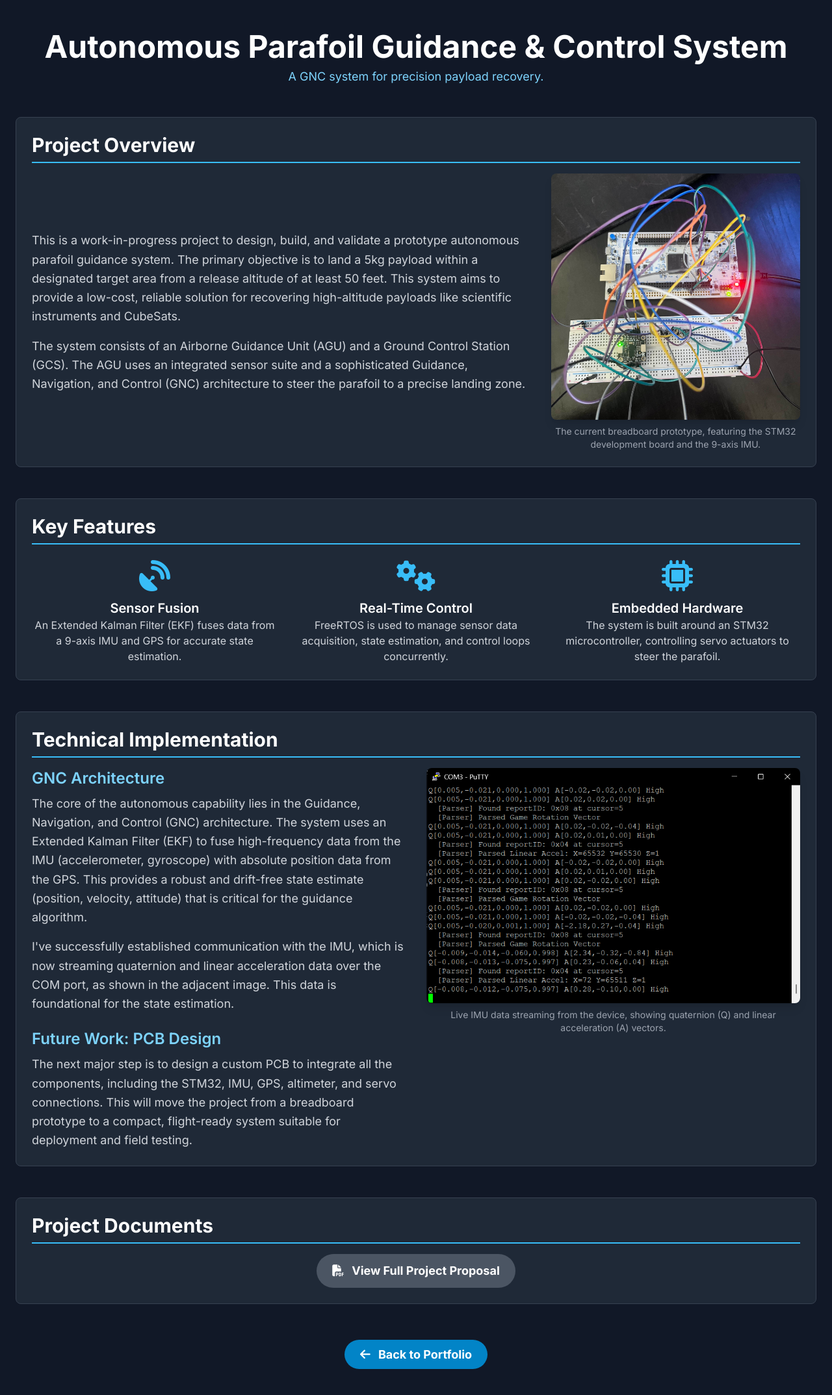
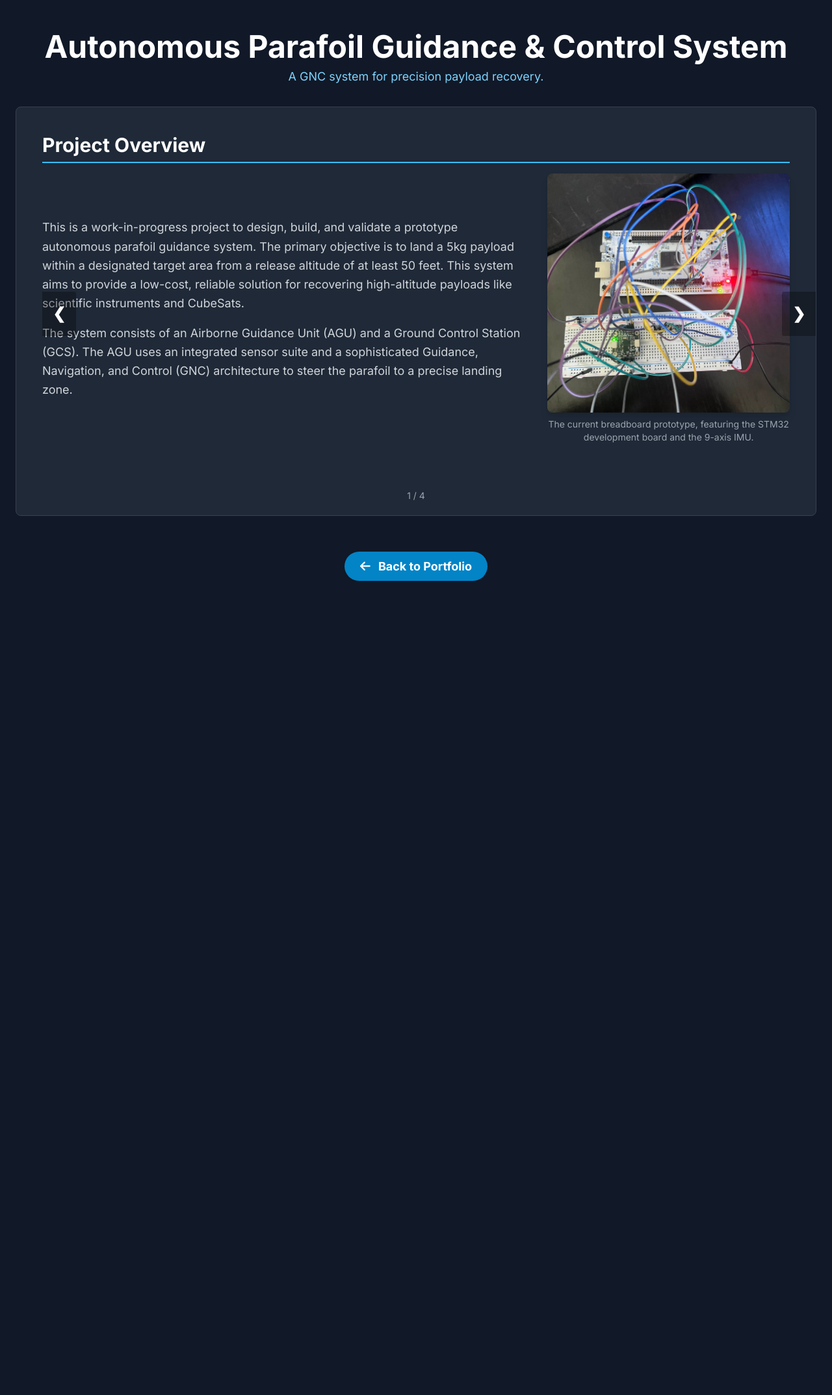
Before and after one commit to tommytt427/tommytt427.github.io, a Jekyll site: the page parafoil-project.html, which Jekyll copies as it is, in a window 1280 px wide. Shown: the whole page at 65% size. Built offline with Jekyll 4.4.1, drawn with Linux system fonts in a browser that asks for light colours; nearby versions of some CDN libraries; after the commit the page ends 934 px from its top, so only the background shows below that.

Commit message:
Update parafoil-project.html

```diff
--- a/parafoil-project.html
+++ b/parafoil-project.html
@@ -21,21 +21,65 @@
             border-bottom: 2px solid #38bdf8; /* sky-400 */
             padding-bottom: 0.5rem;
         }
-        .code-block {
-            background-color: #0d1117;
-            border: 1px solid #30363d;
-            color: #c9d1d9;
-        }
-        .code-block pre {
-            white-space: pre-wrap;
-            word-wrap: break-word;
-        }
         .btn {
             transition: background-color 0.3s ease, transform 0.3s ease;
         }
         .btn:hover {
             transform: scale(1.05);
         }
+
+        /* Slideshow styles */
+        .slideshow-container {
+            position: relative;
+            min-height: 70vh; /* Adjust as needed */
+        }
+
+        .slide {
+            display: none;
+            animation: fadeIn 0.5s ease-in-out;
+        }
+
+        @keyframes fadeIn {
+            from { opacity: 0.4 }
+            to { opacity: 1 }
+        }
+
+        /* Next & previous buttons */
+        .prev, .next {
+            cursor: pointer;
+            position: absolute;
+            top: 50%;
+            width: auto;
+            padding: 16px;
+            margin-top: -30px;
+            color: white;
+            font-weight: bold;
+            font-size: 24px;
+            transition: 0.3s ease;
+            border-radius: 0 3px 3px 0;
+            user-select: none;
+            background-color: rgba(0,0,0,0.3);
+        }
+
+        .next {
+            right: 0;
+            border-radius: 3px 0 0 3px;
+        }
+
+        .prev:hover, .next:hover {
+            background-color: rgba(56, 189, 248, 0.5);
+        }
+
+        /* Slide counter */
+        .slide-counter {
+            position: absolute;
+            bottom: 20px;
+            left: 50%;
+            transform: translateX(-50%);
+            color: #9ca3af;
+            font-size: 0.875rem;
+        }
+
     </style>
 </head>
 <body class="antialiased">
@@ -44,15 +88,16 @@
     <main class="container mx-auto px-6 py-12">
 
         <!-- Project Header -->
-        <header class="text-center mb-12">
+        <header class="text-center mb-8">
             <h1 class="text-4xl md:text-5xl font-bold text-white">Autonomous Parafoil Guidance & Control System</h1>
             <p class="mt-2 text-lg text-sky-300">A GNC system for precision payload recovery.</p>
         </header>
 
-        <div class="space-y-12">
+        <!-- Slideshow Container -->
+        <div class="slideshow-container content-section rounded-lg p-6 md:p-10">
 
-            <!-- Project Overview -->
-            <section class="content-section p-6 rounded-lg">
+            <!-- Slide 1: Project Overview -->
+            <div class="slide">
                 <h2 class="text-3xl font-bold mb-4 text-white">Project Overview</h2>
                 <div class="md:flex md:space-x-8 items-center">
                     <div class="md:w-2/3 text-lg leading-relaxed">
@@ -64,58 +109,66 @@
                          <p class="text-center text-sm mt-2 text-gray-400">The current breadboard prototype, featuring the STM32 development board and the 9-axis IMU.</p>
                     </div>
                 </div>
-            </section>
+            </div>
 
-            <!-- Key Features -->
-            <section class="content-section p-6 rounded-lg">
+            <!-- Slide 2: Key Features -->
+            <div class="slide">
                 <h2 class="text-3xl font-bold mb-6 text-white">Key Features</h2>
-                <div class="grid grid-cols-1 md:grid-cols-3 gap-6 text-center">
-                    <div class="feature-item">
-                        <i class="fas fa-satellite-dish fa-3x text-sky-400 mb-3"></i>
-                        <h3 class="text-xl font-semibold text-white">Sensor Fusion</h3>
-                        <p>An Extended Kalman Filter (EKF) fuses data from a 9-axis IMU and GPS for accurate state estimation.</p>
+                <div class="grid grid-cols-1 md:grid-cols-3 gap-8 text-center pt-8">
+                    <div class="feature-item flex flex-col items-center">
+                        <i class="fas fa-satellite-dish fa-4x text-sky-400 mb-4"></i>
+                        <h3 class="text-2xl font-semibold text-white">Sensor Fusion</h3>
+                        <p class="mt-2">An Extended Kalman Filter (EKF) fuses data from a 9-axis IMU and GPS for accurate state estimation.</p>
                     </div>
-                    <div class="feature-item">
-                        <i class="fas fa-cogs fa-3x text-sky-400 mb-3"></i>
-                        <h3 class="text-xl font-semibold text-white">Real-Time Control</h3>
-                        <p>FreeRTOS is used to manage sensor data acquisition, state estimation, and control loops concurrently.</p>
+                    <div class="feature-item flex flex-col items-center">
+                        <i class="fas fa-cogs fa-4x text-sky-400 mb-4"></i>
+                        <h3 class="text-2xl font-semibold text-white">Real-Time Control</h3>
+                        <p class="mt-2">FreeRTOS is used to manage sensor data acquisition, state estimation, and control loops concurrently.</p>
                     </div>
-                    <div class="feature-item">
-                        <i class="fas fa-microchip fa-3x text-sky-400 mb-3"></i>
-                        <h3 class="text-xl font-semibold text-white">Embedded Hardware</h3>
-                        <p>The system is built around an STM32 microcontroller, controlling servo actuators to steer the parafoil.</p>
+                    <div class="feature-item flex flex-col items-center">
+                        <i class="fas fa-microchip fa-4x text-sky-400 mb-4"></i>
+                        <h3 class="text-2xl font-semibold text-white">Embedded Hardware</h3>
+                        <p class="mt-2">The system is built around an STM32 microcontroller, controlling servo actuators to steer the parafoil.</p>
                     </div>
                 </div>
-            </section>
+            </div>
 
-            <!-- Technical Implementation -->
-            <section class="content-section p-6 rounded-lg">
+            <!-- Slide 3: Technical Implementation -->
+            <div class="slide">
                 <h2 class="text-3xl font-bold mb-4 text-white">Technical Implementation</h2>
                  <div class="md:flex md:space-x-8 items-start">
                     <div class="md:w-1/2 text-lg leading-relaxed">
                         <h3 class="text-2xl font-semibold text-sky-300 mb-2">GNC Architecture</h3>
-                        <p>The core of the autonomous capability lies in the Guidance, Navigation, and Control (GNC) architecture. The system uses an Extended Kalman Filter (EKF) to fuse high-frequency data from the IMU (accelerometer, gyroscope) with absolute position data from the GPS. This provides a robust and drift-free state estimate (position, velocity, attitude) that is critical for the guidance algorithm.</p>
+                        <p>The core of the autonomous capability lies in the Guidance, Navigation, and Control (GNC) architecture. The system uses an Extended Kalman Filter (EKF) to fuse high-frequency data from the IMU (accelerometer, gyroscope) with absolute position data from the GPS. This provides a robust and drift-free state estimate that is critical for the guidance algorithm.</p>
                         <p class="mt-4">I've successfully established communication with the IMU, which is now streaming quaternion and linear acceleration data over the COM port, as shown in the adjacent image. This data is foundational for the state estimation.</p>
                         <h3 class="text-2xl font-semibold text-sky-300 mt-6 mb-2">Future Work: PCB Design</h3>
-                        <p>The next major step is to design a custom PCB to integrate all the components, including the STM32, IMU, GPS, altimeter, and servo connections. This will move the project from a breadboard prototype to a compact, flight-ready system suitable for deployment and field testing.</p>
+                        <p>The next major step is to design a custom PCB to integrate all the components. This will move the project from a breadboard prototype to a compact, flight-ready system suitable for deployment and field testing.</p>
                     </div>
                     <div class="md:w-1/2 mt-6 md:mt-0">
                         <img src="assets/images/parafoilcomportimage.png" alt="IMU Data from COM Port" class="rounded-lg shadow-lg w-full">
                         <p class="text-center text-sm mt-2 text-gray-400">Live IMU data streaming from the device, showing quaternion (Q) and linear acceleration (A) vectors.</p>
                     </div>
                 </div>
-            </section>
+            </div>
 
-            <!-- Project Documents -->
-            <section class="content-section p-6 rounded-lg">
-                <h2 class="text-3xl font-bold mb-4 text-white">Project Documents</h2>
+            <!-- Slide 4: Project Documents -->
+            <div class="slide flex flex-col justify-center items-center h-full">
+                <h2 class="text-3xl font-bold mb-8 text-white">Project Documents</h2>
                 <div class="text-center">
-                    <a href="assets/docs/parafoilprojectproposal.pdf" target="_blank" class="btn bg-gray-600 hover:bg-gray-700 text-white font-bold py-3 px-6 rounded-full text-lg inline-flex items-center">
+                    <a href="assets/docs/parafoilprojectproposal.pdf" target="_blank" class="btn bg-gray-600 hover:bg-gray-700 text-white font-bold py-4 px-8 rounded-full text-xl inline-flex items-center">
                         <i class="fas fa-file-pdf mr-3"></i> View Full Project Proposal
                     </a>
                 </div>
-            </section>
+            </div>
 
+            <!-- Navigation -->
+            <a class="prev" onclick="plusSlides(-1)">&#10094;</a>
+            <a class="next" onclick="plusSlides(1)">&#10095;</a>
+
+            <!-- Slide Counter -->
+            <div class="slide-counter">
+                <span id="current-slide">1</span> / <span id="total-slides">4</span>
+            </div>
         </div>
 
         <!-- Back to Home Button -->
@@ -126,5 +179,29 @@
         </div>
     </main>
 
+    <script>
+        let slideIndex = 1;
+        const slides = document.getElementsByClassName("slide");
+        const currentSlideElem = document.getElementById("current-slide");
+        const totalSlidesElem = document.getElementById("total-slides");
+
+        showSlides(slideIndex);
+
+        function plusSlides(n) {
+            showSlides(slideIndex += n);
+        }
+
+        function showSlides(n) {
+            if (n > slides.length) {slideIndex = 1}
+            if (n < 1) {slideIndex = slides.length}
+            for (let i = 0; i < slides.length; i++) {
+                slides[i].style.display = "none";
+            }
+            slides[slideIndex-1].style.display = "block";
+            currentSlideElem.textContent = slideIndex;
+            totalSlidesElem.textContent = slides.length;
+        }
+    </script>
+
 </body>
 </html>
```
